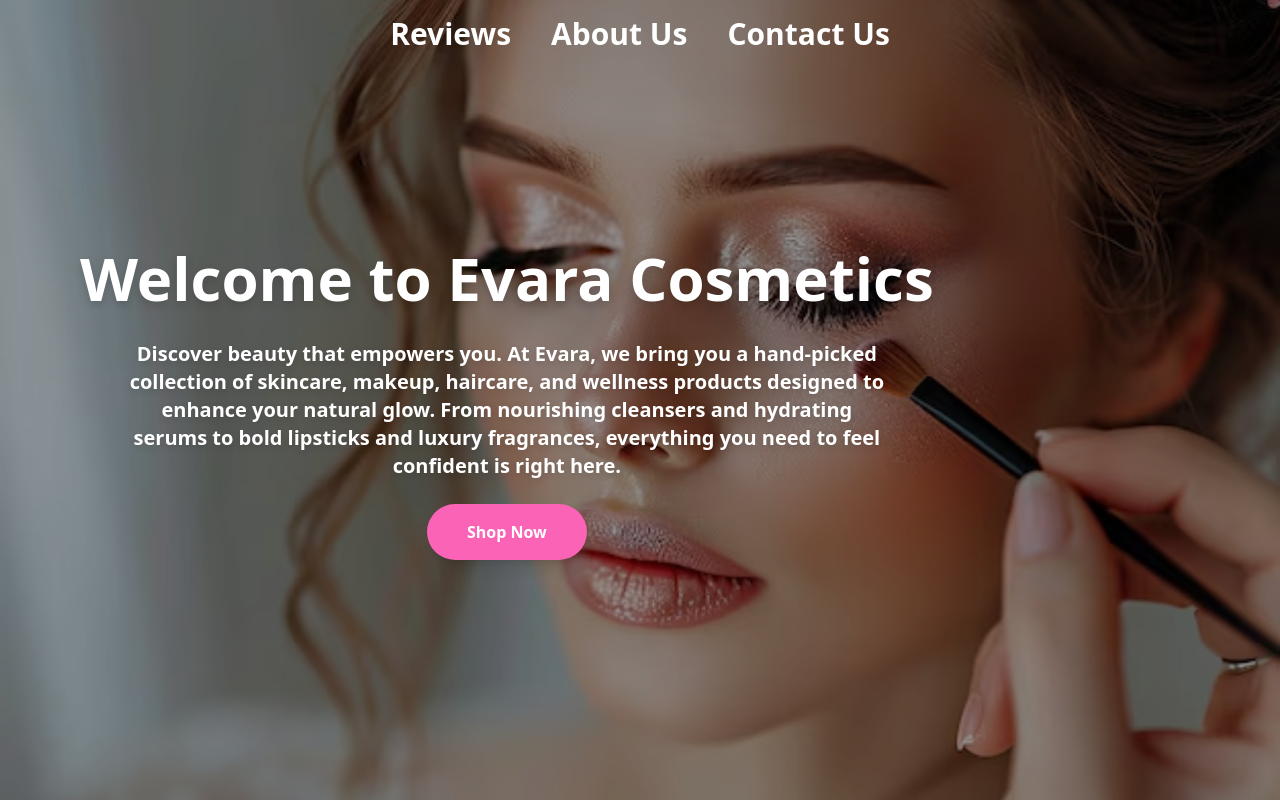
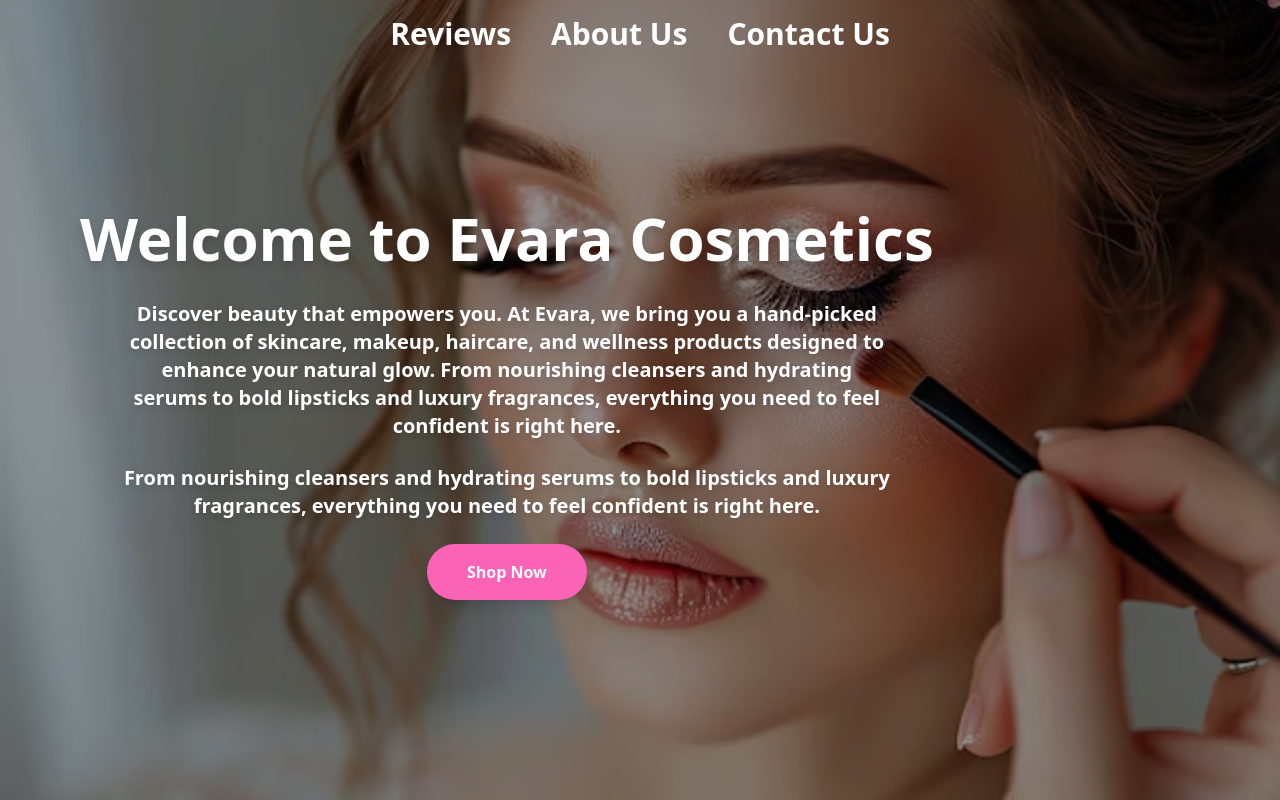
Before and after one commit to IshaniJayasinghe003/frontend, a React (Vite) app: page / in a window 1280 px wide. Built offline with nearby package versions, Linux system fonts and the light colour scheme.

Commit message:
add extra <p>

```diff
--- a/src/pages/homePage.jsx
+++ b/src/pages/homePage.jsx
@@ -47,6 +47,9 @@
           <p className="text-sm sm:text-lg md:text-xl text-white font-bold max-w-xl sm:max-w-3xl drop-shadow-md">
             Discover beauty that empowers you. At Evara, we bring you a hand-picked collection of skincare, makeup, haircare, and wellness products designed to enhance your natural glow. From nourishing cleansers and hydrating serums to bold lipsticks and luxury fragrances, everything you need to feel confident is right here.
           </p>
+          <p className="text-sm sm:text-lg md:text-xl text-white font-bold mb-6 max-w-xl sm:max-w-3xl drop-shadow-md">
+           From nourishing cleansers and hydrating serums to bold lipsticks and luxury fragrances, everything you need to feel confident is right here.
+          </p>
           <button
             onClick={() => window.location.href="/products"}
             className="w-full sm:w-auto px-6 sm:px-10 py-4 sm:py-4 bg-pink-400 text-white font-bold rounded-full shadow-lg hover:bg-pink-500 hover:scale-105 transition transform duration-300"
```
